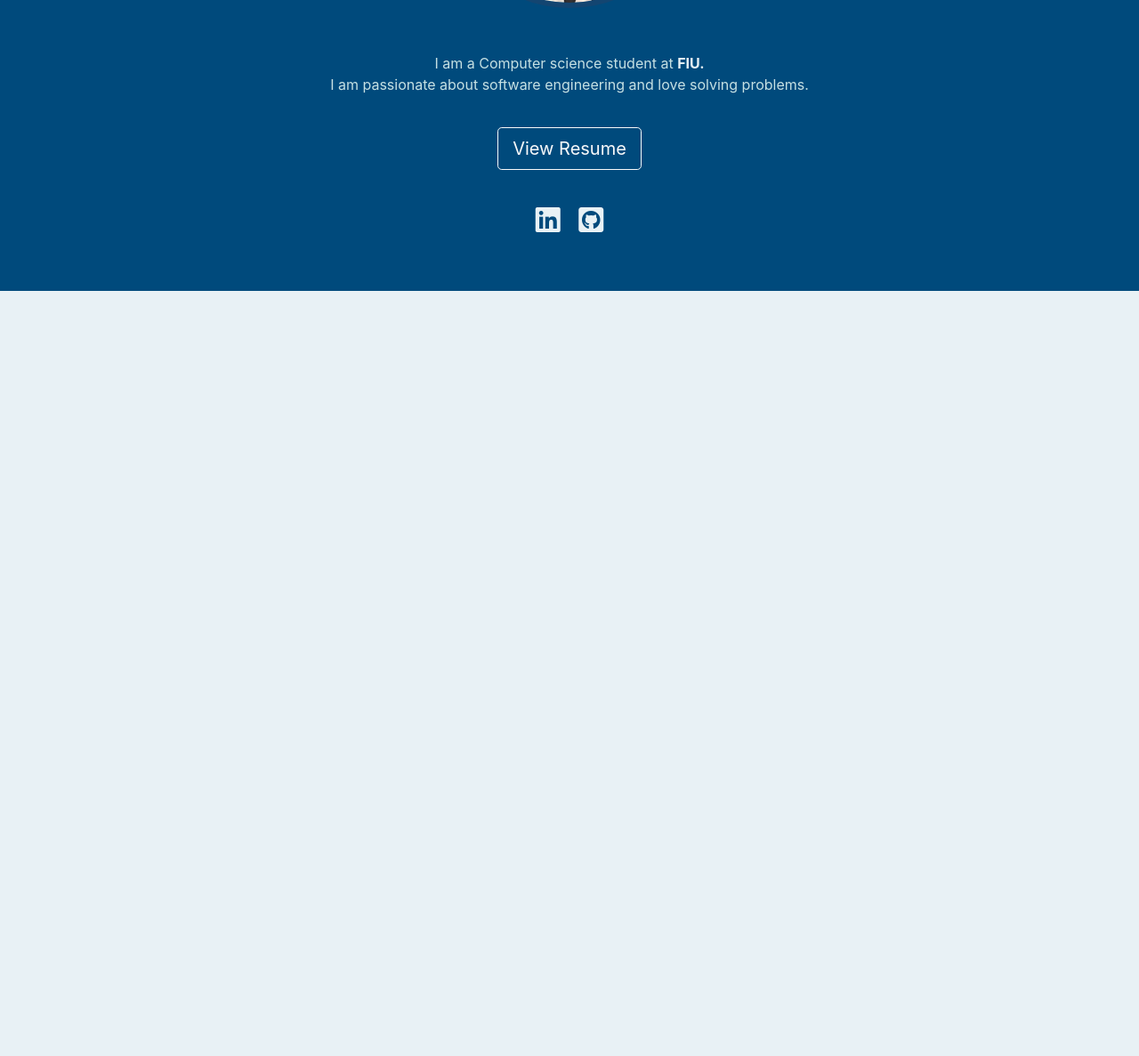
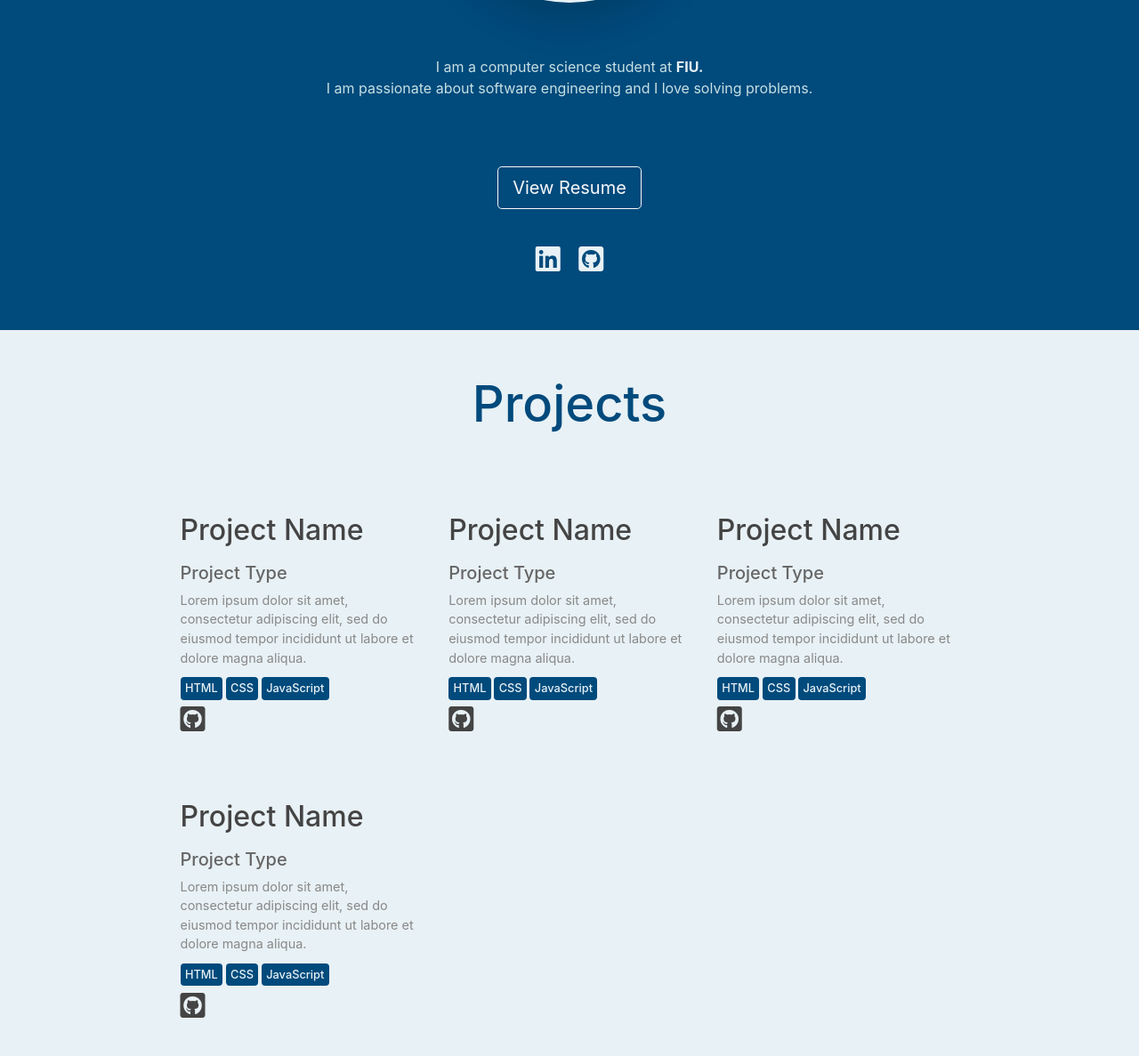
Before and after one commit to Bruception/Bruception.github.io, a plain HTML site: page index.html in a window 1280 px wide. Shown: the part 447-1634 px from the top of the page at 89% size. Before the commit the page ends 800 px from the top, so only its background shows below. Drawn offline with nearby package versions, Linux system fonts and the light colour scheme.

Commit message:
Projects

```diff
--- a/css/styles.css
+++ b/css/styles.css
@@ -1,46 +1,44 @@
 
 body {
   background-color: #e8f1f5;
+  text-align: center;
 }
 
+
+/* Title Section */
 #title {
   background-color: #004a7c;
   color: #e8f1f5;
 }
-
 .intro {
   padding: 5%;
   padding-bottom: 2%;
   text-align: center;
 }
-
 .intro img {
   border-radius: 100%;
-  border: 6px solid #134571;
+  border: 3px solid #e8f1f5;
 }
-
-.intro h1{
+.intro h1 {
   font-size: 4rem;
   margin-bottom: 2rem;
 }
-
 .intro p {
   font-size: 1rem;
   color: #c6e0e3;
-  padding: 5% 15%;
-  padding-bottom: 2%;
+  padding-top: 6%;
+  padding-left: 15%;
+  padding-right: 15%;
+  padding-bottom: 6%;
 }
-
 .school-link {
   font-weight: bold;
   color: #e8f1f5;
 }
-
 .school-link:hover {
   text-decoration: none;
   color: #d8d8d8;
 }
-
 .icos {
   margin: 4%;
 }
@@ -53,3 +51,58 @@ body {
 .ico-link:hover {
   color: #d8d8d8;
 }
+
+
+/* Projects Section */
+
+.projects-div {
+  padding: 4% 15%;
+}
+
+
+.projects-div h1 {
+  color: #004a7c;
+  font-size: 3.5rem;
+  padding: 0 25%;
+  margin-bottom: 6%;
+}
+
+.project {
+  margin-top: 4%;
+  margin-bottom: 4%;
+  text-align: left;
+}
+
+.project h2 {
+  color: #444444;
+  margin-bottom: 6%;
+}
+
+.project p {
+  font-size: 0.9rem;
+  color: #888888;
+}
+
+.project a {
+  color: #444444;
+}
+
+.project h3 {
+  font-size: 1.25rem;
+  color: #666666;
+}
+
+.project h4 {
+  font-size: .8rem;
+  margin-bottom: 4%;
+  color: #e8f1f5;
+}
+
+.project a:hover {
+  color: #777777;
+}
+
+.skill {
+  background-color: #004a7c;
+  padding: 2%;
+}
--- a/index.html
+++ b/index.html
@@ -20,18 +20,16 @@
 </head>
 
 <body>
-
   <section id="title">
-
     <div class="container">
       <!-- Title -->
       <div class="intro">
         <h1>Bruce Berrios</h1>
-        <img src="images/bruce.jpg" alt="Picture of Bruce Berrios">
+        <img class="img-fluid shadow-lg" src="images/bruce.jpg" alt="Picture of Bruce Berrios">
         <p>
-          I am a Computer science student at <a class="school-link" href="https://www.fiu.edu/">FIU.</a>
+          I am a computer science student at <a class="school-link" href="https://www.fiu.edu/">FIU.</a>
           <br/>
-          I am passionate about software engineering and love solving problems.
+          I am passionate about software engineering and I love solving problems.
         </p>
         <button class="btn btn-lg btn-outline-light" type="button">View Resume</button>
         <div class="icos">
@@ -39,9 +37,45 @@
           <a class="ico-link" href="https://github.com/Bruception"><span class="fab fa-github-square fa-2x"></span></a>
         </div>
       </div>
+    </div>
+  </section>
 
+  <section id="projects">
+    <div class="container-fluid">
+      <div class="projects-div">
+        <h1>Projects</h1>
+        <div class="row">
+          <div class="project col-lg-4 col-md-6">
+            <h2>Project Name</h2>
+            <h3>Project Type</h3>
+            <p>Lorem ipsum dolor sit amet, consectetur adipiscing elit, sed do eiusmod tempor incididunt ut labore et dolore magna aliqua.</p>
+            <h4><span class="skill rounded">HTML</span> <span class="skill rounded">CSS</span> <span class="skill rounded">JavaScript</span></h4>
+            <a class="project-git" href="https://github.com/Bruception"><span class="fab fa-github-square fa-2x"></span></a>
+          </div>
+          <div class="project col-lg-4 col-md-6">
+            <h2>Project Name</h2>
+            <h3>Project Type</h3>
+            <p>Lorem ipsum dolor sit amet, consectetur adipiscing elit, sed do eiusmod tempor incididunt ut labore et dolore magna aliqua.</p>
+            <h4><span class="skill rounded">HTML</span> <span class="skill rounded">CSS</span> <span class="skill rounded">JavaScript</span></h4>
+            <a class="project-git" href="https://github.com/Bruception"><span class="fab fa-github-square fa-2x"></span></a>
+          </div>
+          <div class="project col-lg-4 col-md-6">
+            <h2>Project Name</h2>
+            <h3>Project Type</h3>
+            <p>Lorem ipsum dolor sit amet, consectetur adipiscing elit, sed do eiusmod tempor incididunt ut labore et dolore magna aliqua.</p>
+            <h4><span class="skill rounded">HTML</span> <span class="skill rounded">CSS</span> <span class="skill rounded">JavaScript</span></h4>
+            <a class="project-git" href="https://github.com/Bruception"><span class="fab fa-github-square fa-2x"></span></a>
+          </div>
+          <div class="project col-lg-4 col-md-6">
+            <h2>Project Name</h2>
+            <h3>Project Type</h3>
+            <p>Lorem ipsum dolor sit amet, consectetur adipiscing elit, sed do eiusmod tempor incididunt ut labore et dolore magna aliqua.</p>
+            <h4><span class="skill rounded">HTML</span> <span class="skill rounded">CSS</span> <span class="skill rounded">JavaScript</span></h4>
+            <a class="project-git" href="https://github.com/Bruception"><span class="fab fa-github-square fa-2x"></span></a>
+          </div>
+        </div>
+      </div>
     </div>
-
   </section>
 </body>
 
```
